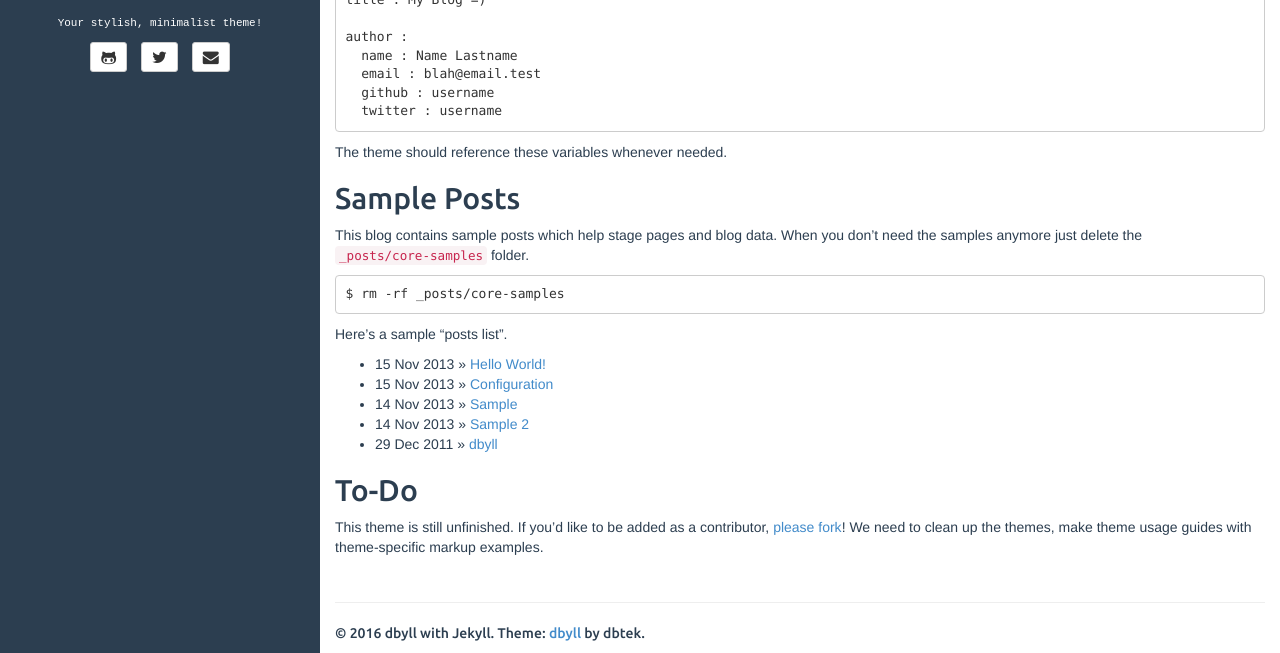
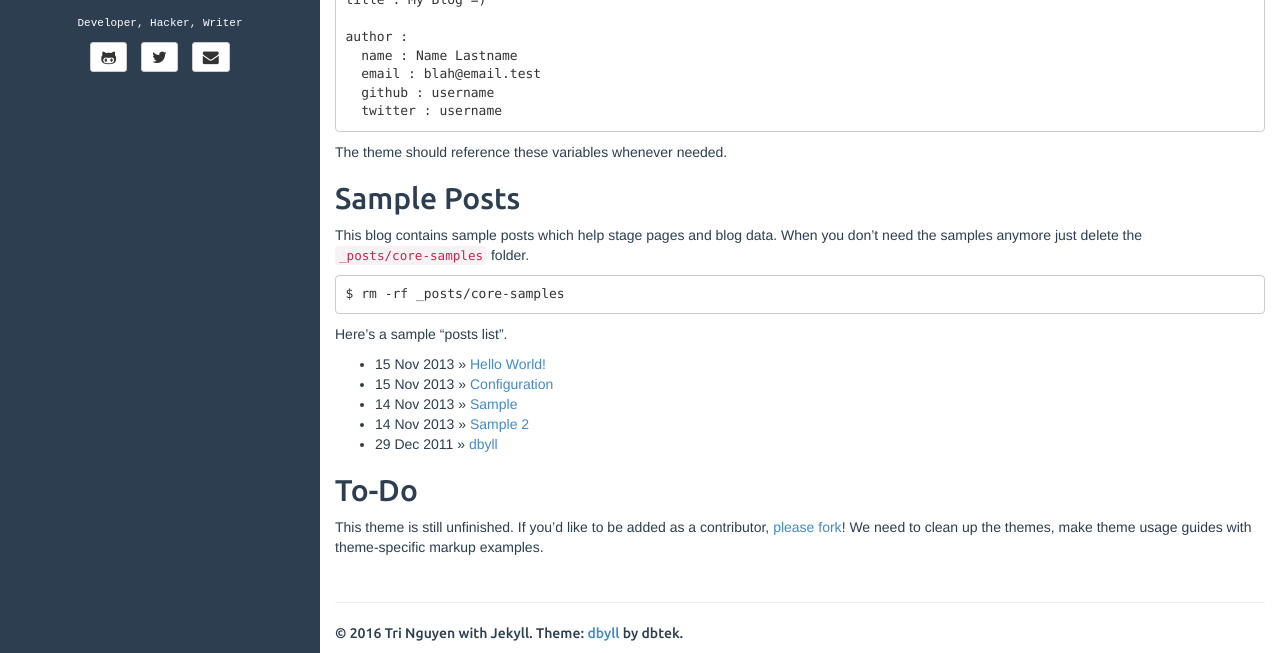
Before and after one commit to 5c0r/nmt1994.github.io, a Jekyll site: the page built from index.md, in a window 1280 px wide and 935 px high, cut to the strip 282-935 px from the top of the window. Built offline with Jekyll 4.4.1, drawn with Linux system fonts in a browser that asks for light colours; the list of posts is cut into pages by our own code.

Commit message:
Config changed due to github warning

```diff
--- a/_config.yml
+++ b/_config.yml
@@ -3,11 +3,10 @@
 paginate: 10 # pagination based on number of posts
 paginate_path: "page:num"
 exclude: ["README.md"] # files to exclude
-highlighter: pygments
+highlighter: rouge
 markdown: kramdown
-disqus: dbyll
-google_analytics: dbyll
-
+disqus: nmt1994
+google_analytics: nmt1994
 defaults:
   -
     scope:
@@ -17,13 +16,13 @@
 
 description: Stylish Jekyll Theme
 author:
-  name: dbyll
-  email: dbyll@ismaildemirbilek.com
-  github: dbtek
-  twitter: dbtek
-  pinterest: asd123
-  linkedin: asd123
-  bio: Your stylish, minimalist theme!
+  name: Tri Nguyen
+  email: nmt1994@gmail.com
+  github: nmt1994
+  twitter: nmt1994
+  pinterest: nope
+  linkedin: nope
+  bio: Developer, Hacker, Writer
   email_md5: 726351295ec82e145928582f595aa3aa
 
 rss_path: feed.xml
```
